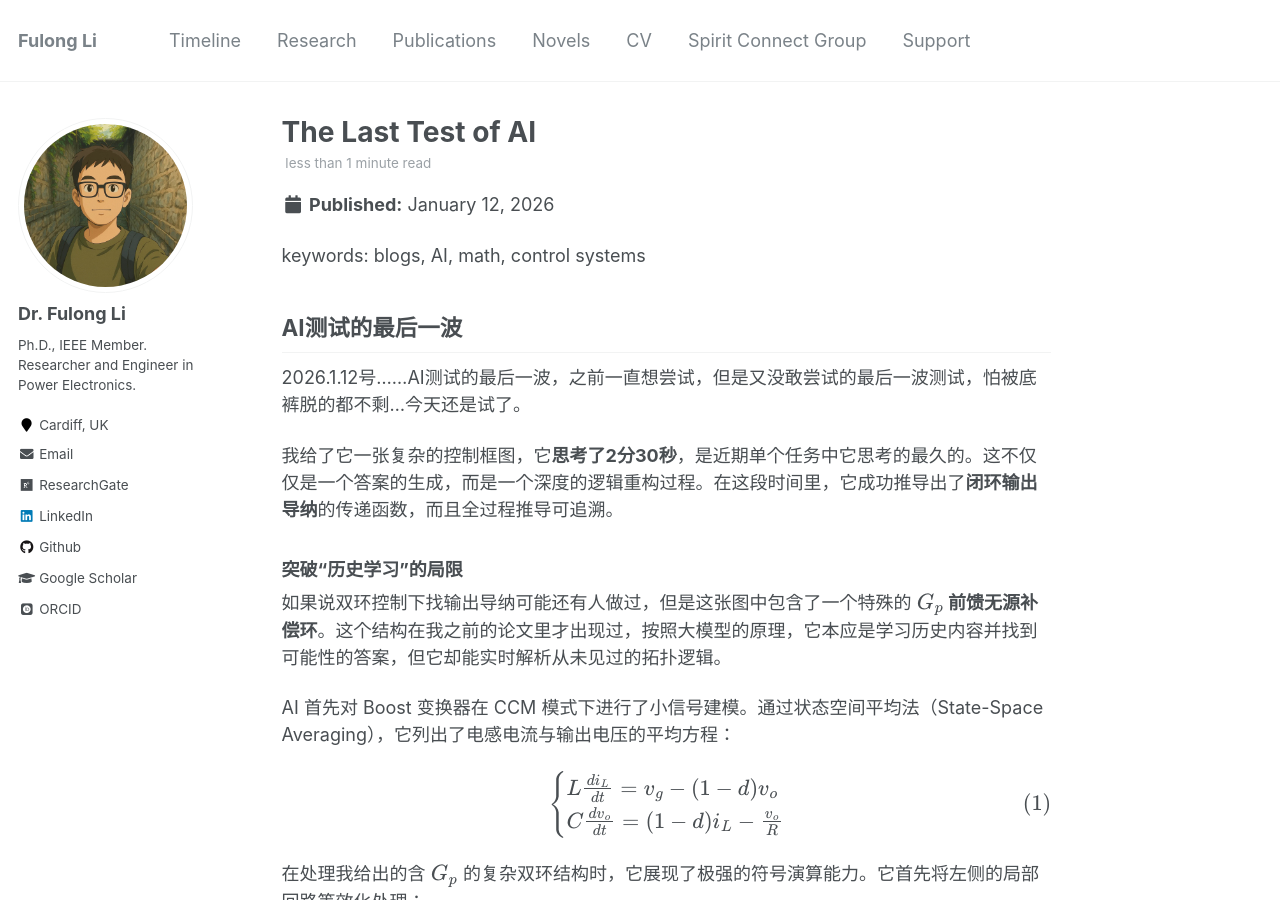
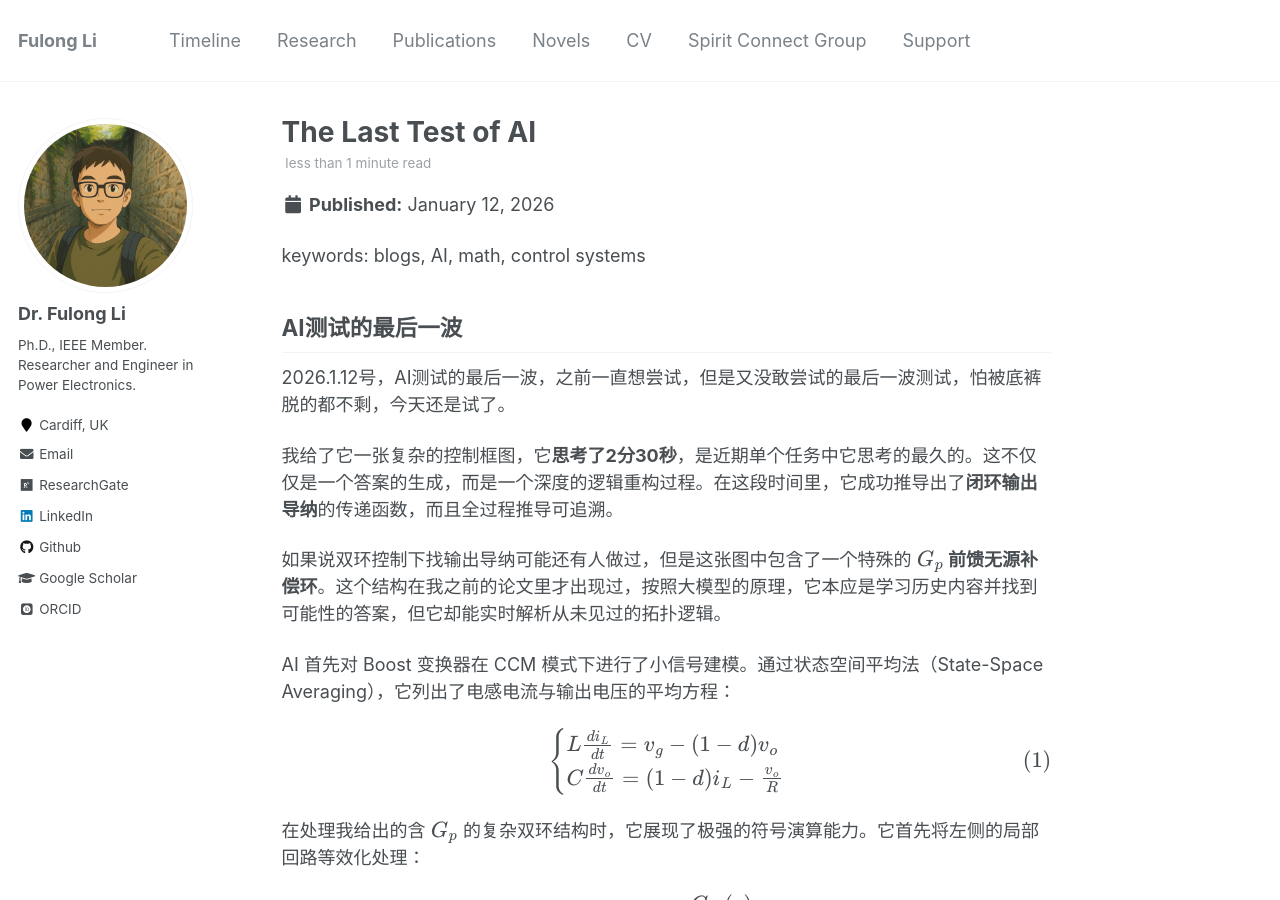
Before and after one commit to FulongLi/fulongli.github.io, a Jekyll site: the page built from _notes/ai-creativity.md, in a window 1280 px wide and 900 px high. Built offline with Jekyll 4.4.1, drawn with Linux system fonts in a browser that asks for light colours; some web fonts are replaced; formulas are drawn with MathJax 3.

Commit message:
Update ai-creativity.md

```diff
--- a/_notes/ai-creativity.md
+++ b/_notes/ai-creativity.md
@@ -15,11 +15,9 @@ keywords: blogs, AI, math, control systems
 
 ## AI测试的最后一波
 
-2026.1.12号……AI测试的最后一波，之前一直想尝试，但是又没敢尝试的最后一波测试，怕被底裤脱的都不剩…今天还是试了。
+2026.1.12号，AI测试的最后一波，之前一直想尝试，但是又没敢尝试的最后一波测试，怕被底裤脱的都不剩，今天还是试了。
 
 我给了它一张复杂的控制框图，它**思考了2分30秒**，是近期单个任务中它思考的最久的。这不仅仅是一个答案的生成，而是一个深度的逻辑重构过程。在这段时间里，它成功推导出了**闭环输出导纳**的传递函数，而且全过程推导可追溯。
-
-### 突破“历史学习”的局限
 
 如果说双环控制下找输出导纳可能还有人做过，但是这张图中包含了一个特殊的 **$G_p$ 前馈无源补偿环**。这个结构在我之前的论文里才出现过，按照大模型的原理，它本应是学习历史内容并找到可能性的答案，但它却能实时解析从未见过的拓扑逻辑。
 
```
